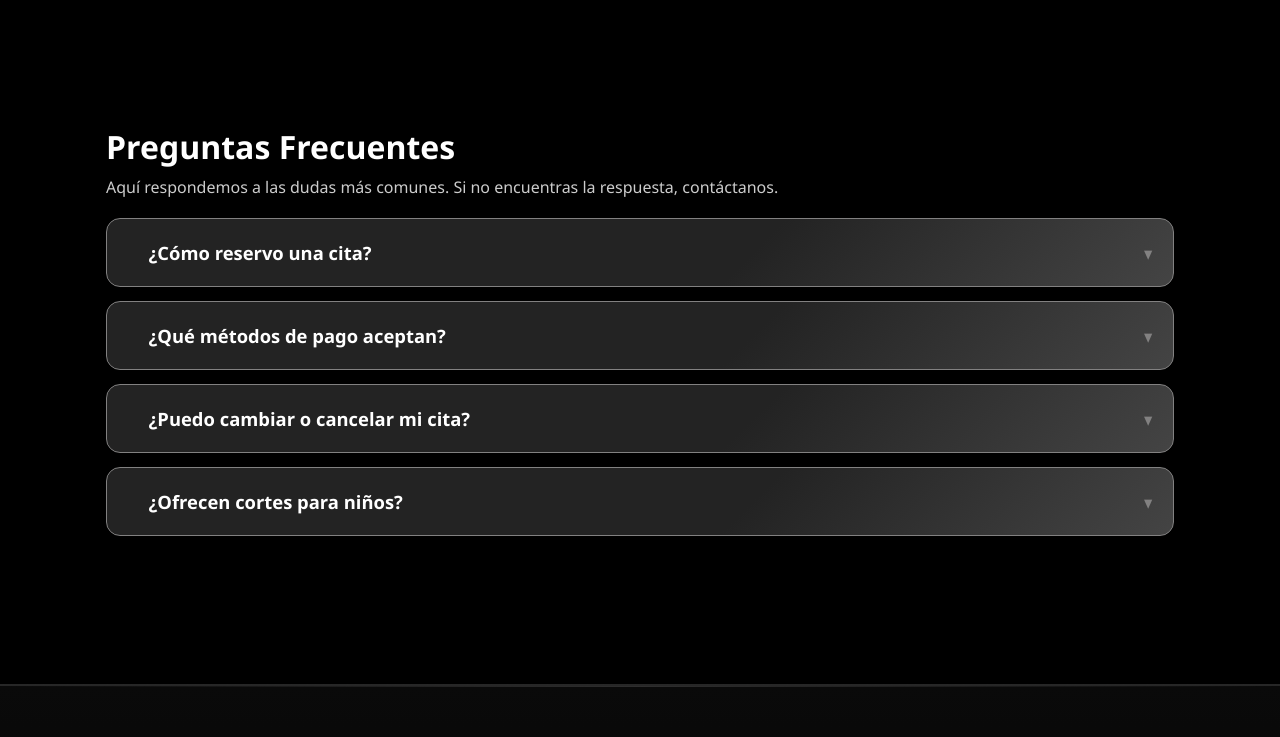
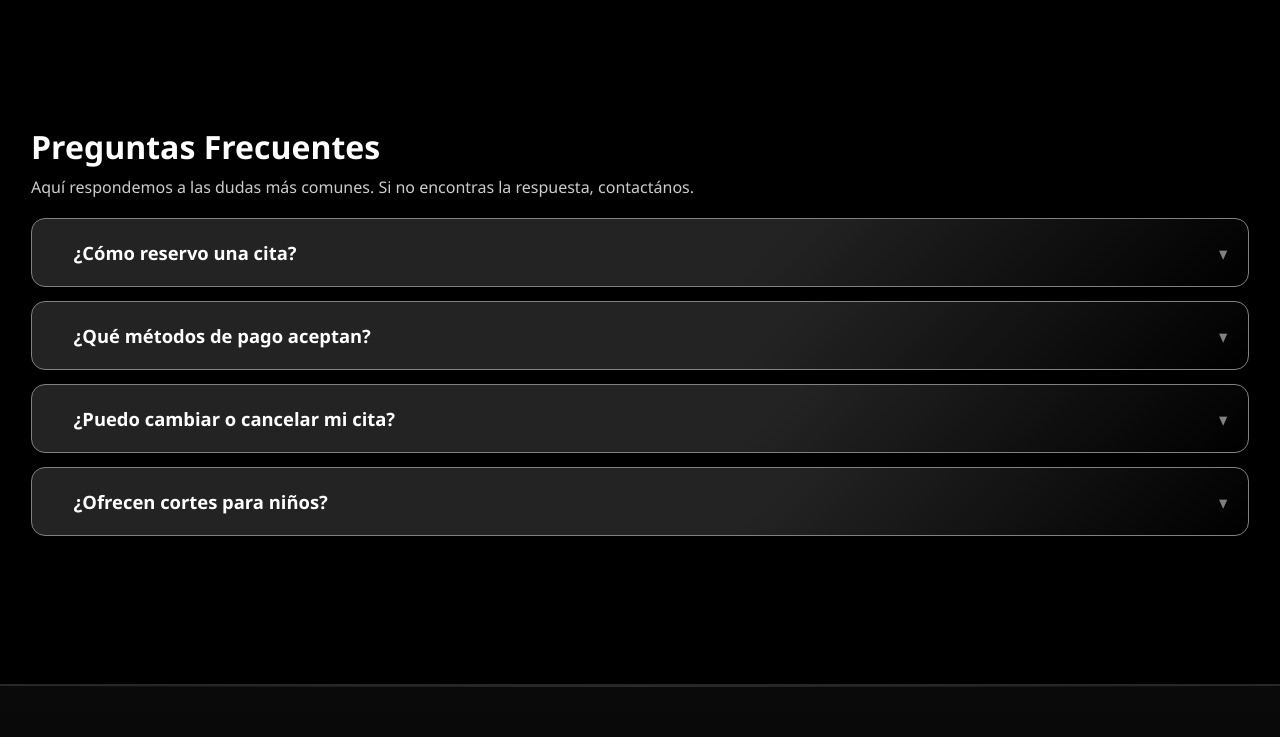
Before and after one commit to MauriRicotti/Oklahoma-Studio, a plain HTML site: page index.html in a window 1280 px wide. Shown: the part 9947-10684 px from the top of the page. Drawn offline with nearby package versions, Linux system fonts and the light colour scheme.

Commit message:
Add files via upload

```diff
--- a/Style.css
+++ b/Style.css
@@ -2306,20 +2306,14 @@ body {
     }
 }
 
-
-
-
-/* ===============================
-   FOOTER - MEJORADO
-   =============================== */
 /* SECCIÓN PREGUNTAS FRECUENTES (FAQ) */
 .faq-section {
-    padding: 3rem 3rem;
+    padding: 3rem 0rem;
     background: black;
     color: var(--text-light);
 }
 .faq-container {
-    max-width: 1100px;
+    max-width: 1250px;
     margin: 0px auto;
     padding: 0rem 1rem;
     margin-bottom: 100px;
@@ -2334,9 +2328,9 @@ body {
     color: var(--text-secondary);
     margin-bottom: 1.25rem;
 }
-/* FAQ acordeón mejorado */
+
 .faq-list details {
-    background: linear-gradient(135deg, #232323 60%, #444444 100%);
+    background: linear-gradient(135deg, #232323 60%, #000000 100%);
     border: 1.5px solid var(--accent-color);
     box-shadow: 0 2px 12px rgba(0,0,0,0.12);
     padding: 1.1rem 1.3rem;
@@ -2413,6 +2407,9 @@ body {
     margin-left: 20px;
 }
 
+.faq-list details:hover {
+    border-color: rgba(255, 255, 255, 0.682);
+}
 
 @media (max-width: 768px) {
     .faq-section { padding: 2rem 1rem; }
--- a/index.html
+++ b/index.html
@@ -621,11 +621,11 @@
         </div>
     </section>
 
-            <!-- SECCIÓN PREGUNTAS FRECUENTES (moved) -->
+            <!-- SECCIÓN PREGUNTAS FRECUENTES-->
             <section id="faq" class="faq-section">
                 <div class="faq-container">
                     <h2 class="faq-title">Preguntas Frecuentes</h2>
-                    <p class="faq-intro">Aquí respondemos a las dudas más comunes. Si no encuentras la respuesta, contáctanos.</p>
+                    <p class="faq-intro">Aquí respondemos a las dudas más comunes. Si no encontras la respuesta, contactános.</p>
 
                     <div class="faq-list">
                         <details>
@@ -675,7 +675,6 @@
 
                 <label class="form-row">Barbero
                     <select id="res-barbero" name="barbero" required>
-                        <!-- Se llenará dinámicamente desde JS -->
                     </select>
                 </label>
 
@@ -703,7 +702,6 @@
         <img id="modal-image" src="" alt="Imagen expandida" class="modal-image">
     </div>
 
-    <!-- SCRIPT: comportamiento acordeón FAQ (solo 1 abierto) -->
     <script>
         (function(){
             const details = document.querySelectorAll('.faq-list details');
```
